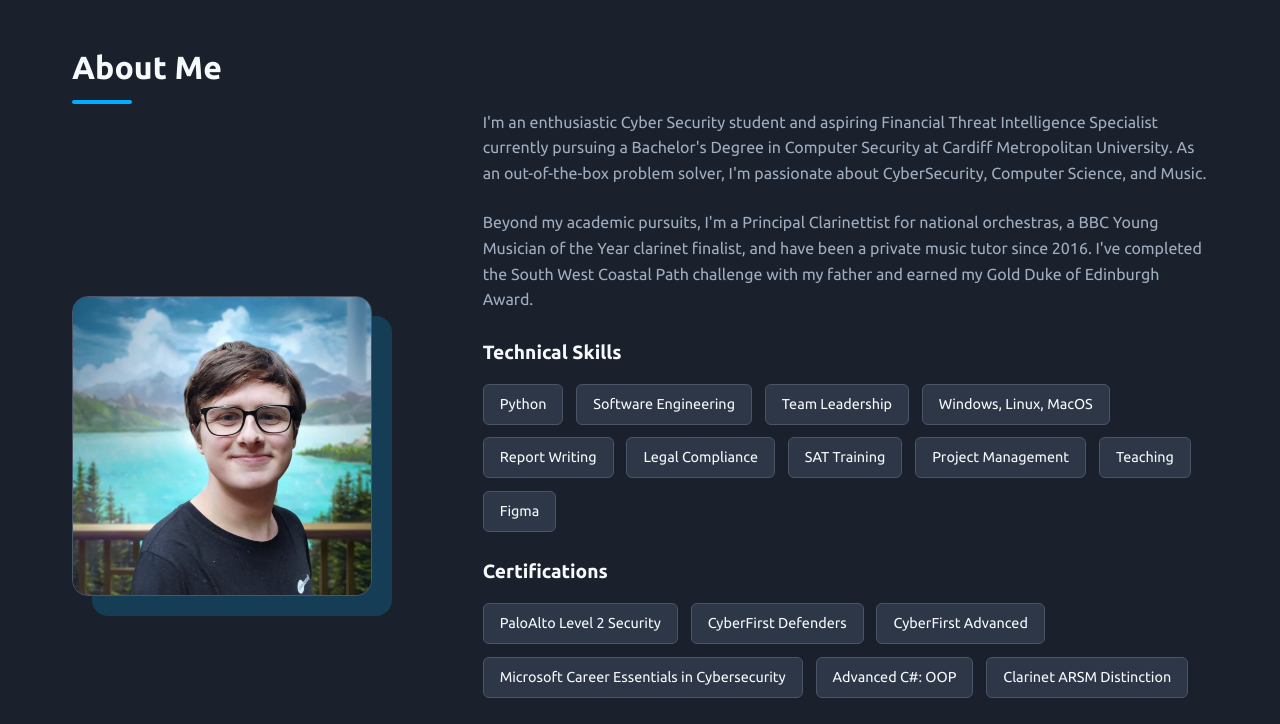
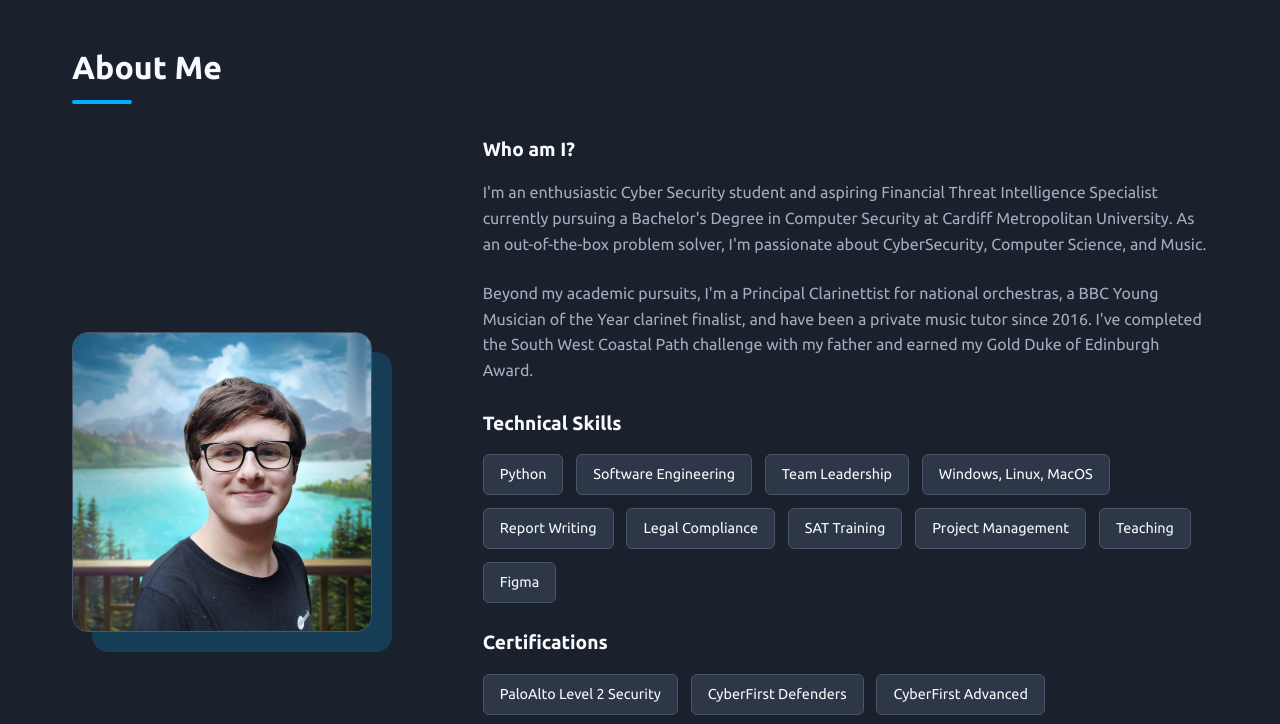
Before and after one commit to AirTMZ/portfolio, a plain HTML site: page index.html in a window 1280 px wide. Shown: the part 1570-2294 px from the top of the page. Drawn offline with Linux system fonts and the light colour scheme.

Commit message:
json additions

```diff
--- /dev/null
+++ b/data/personal.json
@@ -0,0 +1,33 @@
+{
+  "hero": {
+    "title": "Cyberecurity Student & Full-Stack .NET Dev",
+    "description": "Enthusiastic Cyber Security student and aspiring Financial Threat Intelligence Specialist who is driven by accomplishment. Well-rounded and professional team player dedicated to continuing academic pursuits."
+  },
+  "about": {
+    "intro": [
+      "I'm an enthusiastic Cyber Security student and aspiring Financial Threat Intelligence Specialist currently pursuing a Bachelor's Degree in Computer Security at Cardiff Metropolitan University. As an out-of-the-box problem solver, I'm passionate about CyberSecurity, Computer Science, and Music.",
+      "Beyond my academic pursuits, I'm a Principal Clarinettist for national orchestras, a BBC Young Musician of the Year clarinet finalist, and have been a private music tutor since 2016. I've completed the South West Coastal Path challenge with my father and earned my Gold Duke of Edinburgh Award."
+    ],
+    "skills": [
+      "Python",
+      "Software Engineering",
+      "Team Leadership",
+      "Windows, Linux, MacOS",
+      "Report Writing",
+      "Legal Compliance",
+      "SAT Training",
+      "Project Management",
+      "Teaching",
+      "Figma"
+    ],
+    "certifications": [
+      "PaloAlto Level 2 Security",
+      "CyberFirst Defenders",
+      "CyberFirst Advanced",
+      "Microsoft Career Essentials in Cybersecurity",
+      "Advanced C#: OOP",
+      "Clarinet ARSM Distinction"
+    ],
+    "cvUrl": "https://docs.google.com/document/u/0/export?format=pdf&id=1wELI5Wbf41rFZbf_DhGimQZM1H_IAMcYpjTuBrVuch8&token=AC4w5Vg3knIzmRiuJS4zviu1vPYpy0P73Q%3A1742596723316&ouid=107190701232291018606&includes_info_params=true&usp=docs_home&cros_files=false&tab=t.0"
+  }
+}
--- a/index.html
+++ b/index.html
@@ -75,6 +75,7 @@
         </div>
 
         <div class="about-content">
+          <h3 class="skill-title">Who am I?</h3>
           <p class="about-text">
             I'm an enthusiastic Cyber Security student and aspiring Financial Threat Intelligence Specialist currently
             pursuing a Bachelor's Degree in Computer Security at Cardiff Metropolitan University. As an out-of-the-box
--- a/js/script.js
+++ b/js/script.js
@@ -1,4 +1,13 @@
 document.addEventListener('DOMContentLoaded', async function() {
+  // Load personal data
+  try {
+    const personalResponse = await fetch('data/personal.json');
+    const personalData = await personalResponse.json();
+    renderPersonalData(personalData);
+  } catch (error) {
+    console.error('Error loading personal data:', error);
+  }
+
   // Load project data
   try {
     const projectsResponse = await fetch('data/projects.json');
@@ -45,6 +54,80 @@ document.addEventListener('DOMContentLoaded', async function() {
     });
   });
 });
+
+// Function to render personal data
+function renderPersonalData(data) {
+  // Update hero section
+  if (data.hero) {
+    const heroTitle = document.querySelector('.hero-content h1');
+    const heroDescription = document.querySelector('.hero-content p');
+
+    if (heroTitle) heroTitle.textContent = data.hero.title;
+    if (heroDescription) heroDescription.textContent = data.hero.description;
+  }
+
+  // Update about section
+  if (data.about) {
+    // Update "Who am I?" paragraphs
+    const aboutTextElements = document.querySelectorAll('.about-content .about-text');
+    const aboutContent = document.querySelector('.about-content');
+
+    // Clear existing paragraphs
+    aboutTextElements.forEach(el => el.remove());
+
+    // Find the first skill title (Who am I?)
+    const whoAmITitle = aboutContent.querySelector('.skill-title');
+
+    // Insert paragraphs after the title
+    let currentElement = whoAmITitle;
+    data.about.intro.forEach(text => {
+      const p = document.createElement('p');
+      p.className = 'about-text';
+      p.textContent = text;
+      currentElement.after(p);
+      currentElement = p; // Update reference for next insertion
+    });
+
+    // Update technical skills
+    const skillTitles = aboutContent.querySelectorAll('.skill-title');
+    if (skillTitles.length >= 2) {
+      const techSkillsTitle = skillTitles[1];
+      const skillsContainer = techSkillsTitle.nextElementSibling;
+
+      if (skillsContainer && skillsContainer.classList.contains('skills')) {
+        skillsContainer.innerHTML = '';
+        data.about.skills.forEach(skill => {
+          const span = document.createElement('span');
+          span.className = 'skill';
+          span.textContent = skill;
+          skillsContainer.appendChild(span);
+        });
+      }
+    }
+
+    // Update certifications
+    if (skillTitles.length >= 3) {
+      const certTitle = skillTitles[2];
+      const certContainer = certTitle.nextElementSibling;
+
+      if (certContainer && certContainer.classList.contains('skills')) {
+        certContainer.innerHTML = '';
+        data.about.certifications.forEach(cert => {
+          const span = document.createElement('span');
+          span.className = 'skill';
+          span.textContent = cert;
+          certContainer.appendChild(span);
+        });
+      }
+    }
+
+    // Update CV link
+    const cvLink = aboutContent.querySelector('.hero-links a:first-child');
+    if (cvLink && data.about.cvUrl) {
+      cvLink.href = data.about.cvUrl;
+    }
+  }
+}
 
 // Function to render project cards
 function renderProjects(projects) {
```
